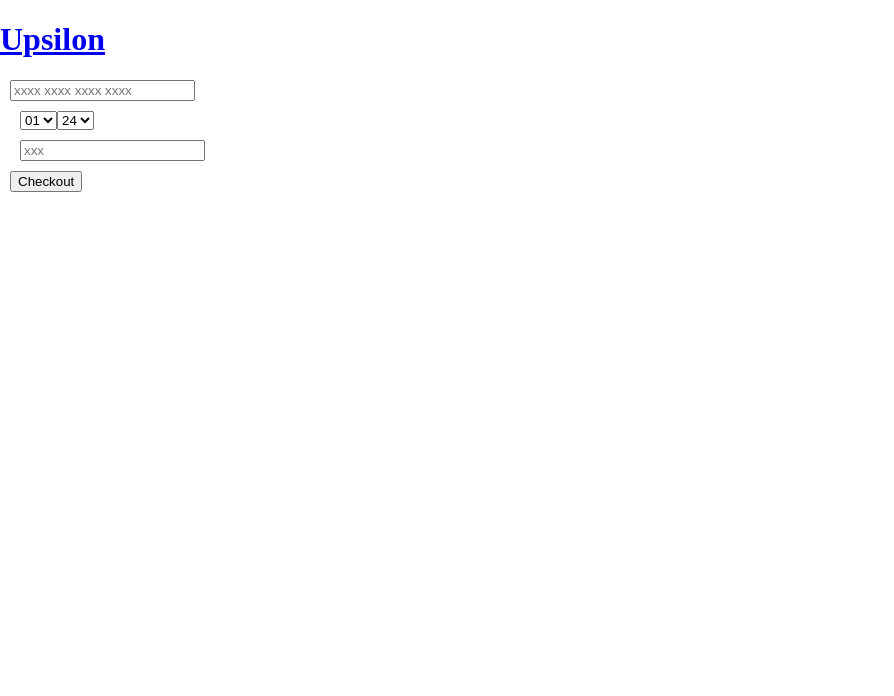
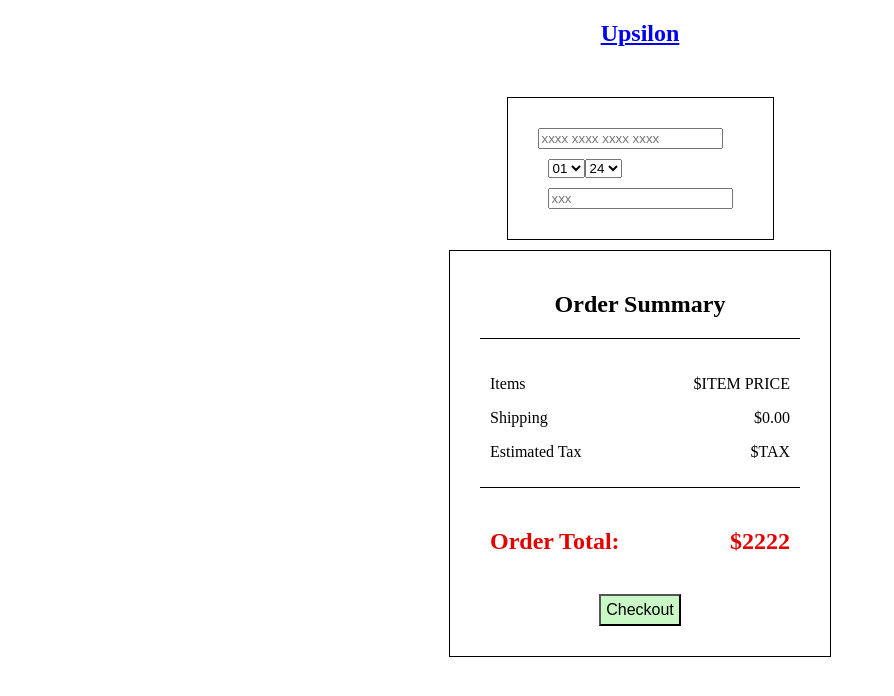
Before and after one commit to TwiliwT/Capstone-Project, a React (Vite) app in the folder Frontend/: page /Checkout in a window 1280 px wide. Shown: the top 696 px of the page, without its empty margins (0-894 px from the left). Built offline with nearby package versions, Linux system fonts and the light colour scheme.

Commit message:
checkout css

```diff
--- a/Frontend/src/components/checkoutForm/CheckoutForm.css
+++ b/Frontend/src/components/checkoutForm/CheckoutForm.css
@@ -0,0 +1,66 @@
+.checkout-logo {
+  text-align: center;
+}
+
+.checkout-form-container {
+  display: flex;
+  justify-content: center;
+}
+
+.checkout-form {
+  margin-top: 30px;
+  border: black 1px solid;
+  padding: 20px;
+  height: fit-content;
+  width: fit-content;
+}
+
+.total-price-section {
+  display: flex;
+  justify-content: center;
+}
+
+.total-price-container {
+  border: 1px solid black;
+  padding: 20px;
+  width: 340px;
+}
+
+.order-summary-section {
+  border-bottom: 1px solid black;
+  text-align: center;
+}
+
+.prices-section {
+  display: flex;
+  width: 100%px;
+  border-bottom: 1px solid black;
+}
+
+.prices-section-l,
+.order-total-section-l {
+  text-align: start;
+  width: 50%;
+}
+
+.prices-section-r,
+.order-total-section-r {
+  text-align: end;
+  width: 50%;
+}
+
+.order-total-section {
+  display: flex;
+  color: rgb(228, 0, 0);
+}
+
+.checkout-button-section {
+  display: flex;
+  justify-content: center;
+}
+
+.checkout-button-section > button {
+  background-color: rgb(201, 248, 197);
+  padding: 5px;
+  font-size: 1em;
+}
--- a/Frontend/src/components/checkoutForm/CheckoutForm.jsx
+++ b/Frontend/src/components/checkoutForm/CheckoutForm.jsx
@@ -1,6 +1,8 @@
 import { useEffect, useContext } from "react";
 import { Link } from "react-router-dom";
 import { RenderContext } from "../../contexts/RenderHeader";
+
+import "./CheckoutForm.css";
 
 export default function CheckoutForm() {
   const { renderHeader, setRenderHeader } = useContext(RenderContext);
@@ -10,15 +12,18 @@ export default function CheckoutForm() {
   }, []);
 
   return (
-    <main>
-      <div>
+    <main className="checkout-form-main">
+      <section>
+        <div className="checkout-logo">
           <Link to="/">
             <h1 className="logo-login">Upsilon</h1>
           </Link>
         </div>
-      <div>
-        <form>
-          <section>
+      </section>
+      <section className="checkout-main-section">
+        <section className="checkout-form-container">
+          <form className="checkout-form">
+            <section className="ccn-form-section">
               <input
                 id="ccn"
                 type="tel"
@@ -30,8 +35,8 @@ export default function CheckoutForm() {
                 required
               />
             </section>
-          <section>
-            <section>
+            <section className="checkout-form-ccv-options">
+              <section className="checkout-form-options">
                 <select name="month" required>
                   <option value="january">01</option>
                   <option value="febuary">02</option>
@@ -60,7 +65,7 @@ export default function CheckoutForm() {
                   <option value="2034">34</option>
                 </select>
               </section>
-            <section>
+              <section className="ccv-form-section">
                 <input
                   id="cvv-number "
                   type="tel"
@@ -72,12 +77,39 @@ export default function CheckoutForm() {
                 />
               </section>
             </section>
-          <section>
+          </form>
+        </section>
+        <section className="total-price-section">
+          <div className="total-price-container">
+            <section className="order-summary-section">
+              <h2>Order Summary</h2>
+            </section>
+            <section className="prices-section">
+              <section className="prices-section-l">
+                <p>Items</p>
+                <p>Shipping</p>
+                <p>Estimated Tax</p>
+              </section>
+              <section className="prices-section-r">
+                <p>$ITEM PRICE</p>
+                <p>$0.00</p>
+                <p>$TAX</p>
+              </section>
+            </section>
+            <section className="order-total-section">
+              <section className="order-total-section-l">
+                <h2>Order Total:</h2>
+              </section>
+              <section className="order-total-section-r">
+                <h2>$2222</h2>
+              </section>
+            </section>
+            <section className="checkout-button-section">
               <button>Checkout</button>
             </section>
-        </form>
           </div>
-      <div></div>
+        </section>
+      </section>
     </main>
   );
 }
```
Lines whose indentation alone changed are shown as unchanged.
